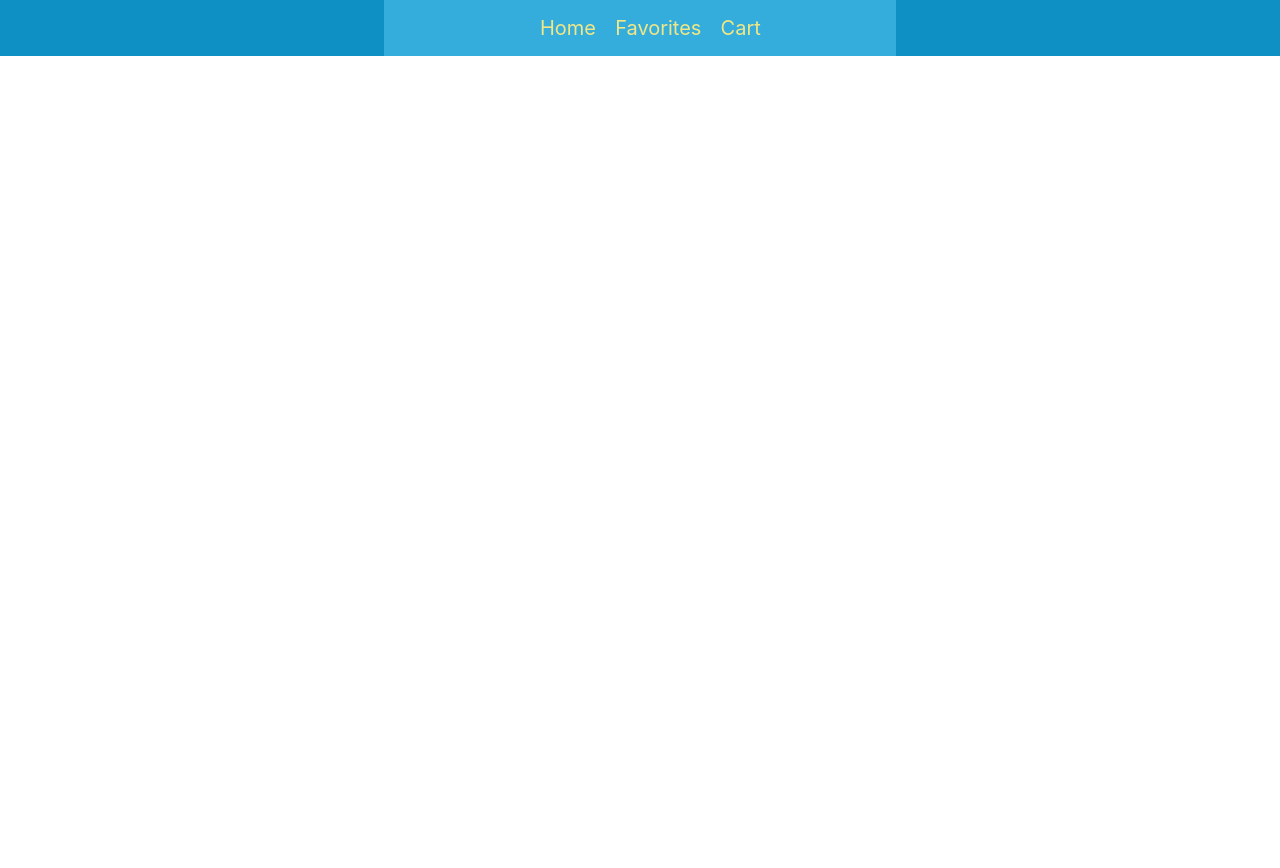
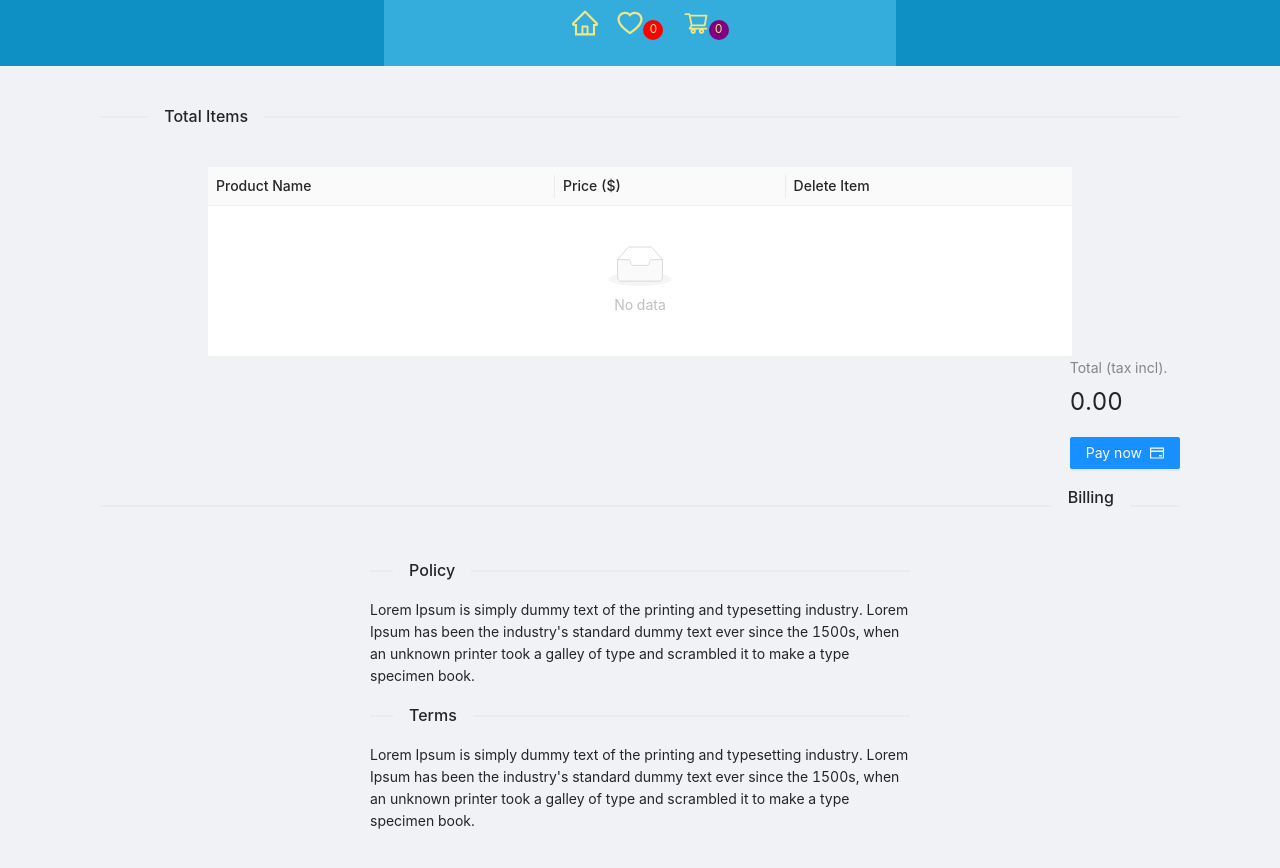
Before and after one commit to ErenCelik96/TS-next-app, a Next.js app: page /cart in a window 1280 px wide. Before the commit the page ends 800 px from the top, so only its background shows below. Built offline with nearby package versions, Linux system fonts and the light colour scheme.

Commit message:
edited cart and favorites pages

```diff
--- a/components/nav.tsx
+++ b/components/nav.tsx
@@ -1,14 +1,35 @@
 import React from 'react';
 import Link from 'next/link'
-
+import { useSelector } from 'react-redux';
+import { ShoppingCartOutlined, HeartOutlined, HomeOutlined } from '@ant-design/icons'
 const Nav = () => {
+    const cartList = useSelector((state: any) => state.cart.cart);
+    const likeList = useSelector((state: any) => state.likeButton.like);
     return (
         <nav>
             <div className="navButtonGroup">
                 <ul className="navButtonList">
-                    <li className="navButton home"><Link href="/">Home</Link></li>
-                    <li className="navButton detail"><Link href="/favorites">Favorites</Link></li>
-                    <li className="navButton cart"><Link href="/cart">Cart</Link></li>
+                    <li className="navButton home">
+                        <Link href="/">
+                            <HomeOutlined style={{fontSize:'26px'}}/>
+                        </Link>
+                    </li>
+                    <li className="navButton detail">
+                        <Link href="/favorites">
+                            <HeartOutlined spin={likeList.length > 1 ? true : false} style={{fontSize:'26px'}}/>
+                        </Link>
+                        <span style={{fontSize:'12px',textAlign: 'center', display:'inline-block', height: '20px', width: '20px', borderRadius: '50%', backgroundColor: 'red' }}>
+                            {likeList.length - 1}
+                        </span>
+                    </li>
+                    <li className="navButton cart">
+                        <Link href="/cart">
+                            <ShoppingCartOutlined style={{fontSize:'26px'}}/>
+                        </Link>
+                        <span style={{fontSize:'12px',textAlign: 'center', display:'inline-block', height: '20px', width: '20px', borderRadius: '50%', backgroundColor: 'purple'}}>
+                            {cartList.length - 1}
+                        </span>
+                    </li>
                 </ul>
             </div>
             <style>{
@@ -28,7 +49,7 @@ const Nav = () => {
                     flex-direction: row;
                     width: 100%;
                     height: 100%;
-                    padding: 0;
+                    padding: 10px;
                     margin: 0;
                     background-color: #34addd;
                 }
--- a/package.json
+++ b/package.json
@@ -8,11 +8,13 @@
     "lint": "next lint"
   },
   "dependencies": {
+    "@ant-design/icons": "^4.7.0",
     "@emotion/react": "^11.7.1",
     "@emotion/styled": "^11.6.0",
     "@material-ui/icons": "^4.11.2",
     "@mui/icons-material": "^5.4.1",
     "@mui/material": "^5.4.1",
+    "antd": "^4.19.2",
     "axios": "^0.26.1",
     "babel-preset-next": "^1.4.0",
     "next": "12.0.10",
--- a/pages/cart.tsx
+++ b/pages/cart.tsx
@@ -1,12 +1,42 @@
-import React from 'react'
-import { useSelector } from 'react-redux';
+import {
+  Layout,
+  Row,
+  Col,
+  Table,
+  Space,
+  Divider,
+  Statistic,
+  Button,
+  Modal
+} from 'antd';
+import { CreditCardOutlined } from '@ant-design/icons';
+import React, { useState } from 'react'
+import { useDispatch, useSelector } from 'react-redux';
+import { getCart } from './redux/actions';
+import ShoppingCartIcon from '@material-ui/icons/ShoppingCart';
+const { Content } = Layout;
 
-const favorites = () => {
+const Cart = () => {
+  const dispatch = useDispatch();
   const cartList = useSelector((state: any) => state.cart.cart);
   const products = useSelector((state: any) => state.products);
+  const [isModalVisible, setIsModalVisible] = useState(false);
+  let finalArray: any[] = [];
+  let sum = 0;
 
-  let finalArray: any[] = [];
+  const showModal = () => {
+    if(finalArray.length !== 0) {
+      setIsModalVisible(true);
+    }else{
+      alert('Please select at least one product.');
+    }
+  };
 
+  const handleCancel = () => {
+    setIsModalVisible(false);
+  };
+
+  //get cart list
   cartList.map((item: any) => {
     products.map((product: any) => {
       if (item === product.id) {
@@ -15,19 +45,95 @@ const favorites = () => {
     })
   })
 
+  //sum prices
+  finalArray.forEach(price => {
+    sum += price.price;
+  })
+
+  //Table columns
+  const columns = [
+    {
+      title: 'Product Name',
+      dataIndex: 'title',
+      key: 'title',
+    },
+    {
+      title: 'Price ($)',
+      key: 'price',
+      dataIndex: 'price',
+      render: (text: any, record: any) => (
+        <Space size='middle'>
+          <p>{text}$</p>
+        </Space>
+      ),
+    },
+    {
+      title: 'Delete Item',
+      key: 'id',
+      dataIndex: 'id',
+      render: (id: any) => (
+        <Space size='middle'>
+          <ShoppingCartIcon style={{ cursor: 'pointer' }} onClick={() => dispatch(getCart(id))} />
+        </Space>
+      ),
+    },
+  ];
+
   return (
     <div>
-      {finalArray ?
-        finalArray.map((cart: any, index: any) => (
-          <div>
-            <h1 key={index}>{cart.title}</h1>
-          </div>
-        ))
-        :
-        <h1>No cart</h1>
-      }
+      <Layout style={{ padding: '0px 100px', minHeight: '92.5vh'}}>
+        <Content className='site-layout-background'>
+          <br></br>
+          <Divider orientation='left'>Total Items</Divider>
+          <br></br>
+          <Table
+            size='small'
+            columns={columns}
+            dataSource={finalArray}
+            style={{ width: '80%', margin: 'auto' }}
+            pagination={false}
+          />
+          <Row justify='end'>
+            <Col>
+              <Statistic
+                title='Total (tax incl).'
+                value={sum}
+                precision={2}
+              />
+              <Button style={{ marginTop: 16 }} type='primary' onClick={()=>showModal()}>
+                Pay now <CreditCardOutlined />
+              </Button>
+              <Modal footer={[]} title="Payment Successful!" visible={isModalVisible} onCancel={handleCancel}>
+                <Row justify='center'><Col>Thank you for choosing us, your payment has been completed.</Col></Row>
+              </Modal>
+            </Col>
+          </Row>
+          <Divider orientation='right'>
+            <p>Billing</p>
+          </Divider>
+          <Row justify='center'>
+            <Col md={12}>
+              <Divider orientation='left'>Policy</Divider>
+              <p>
+                Lorem Ipsum is simply dummy text of the printing and typesetting
+                industry. Lorem Ipsum has been the industry's standard dummy
+                text ever since the 1500s, when an unknown printer took a galley
+                of type and scrambled it to make a type specimen book.
+              </p>
+              <Divider orientation='left'>Terms</Divider>
+              <p>
+                Lorem Ipsum is simply dummy text of the printing and typesetting
+                industry. Lorem Ipsum has been the industry's standard dummy
+                text ever since the 1500s, when an unknown printer took a galley
+                of type and scrambled it to make a type specimen book.
+              </p>
+            </Col>
+          </Row>
+          <br></br>
+        </Content>
+      </Layout>
     </div>
   )
 }
 
-export default favorites;
+export default Cart;
--- a/styles/globals.css
+++ b/styles/globals.css
@@ -1,3 +1,4 @@
+@import '~antd/dist/antd.css';
 html,
 body {
   padding: 0;
```
Also changed, not shown: pages/favorites.tsx (+116 -16 lines), pages/index.tsx (+14 -9 lines), pages/products/[id].tsx (+11 -9 lines), pages/redux/actions.ts (line endings or trailing spaces), 1 other file (tests, documents, lock files or other folders).
